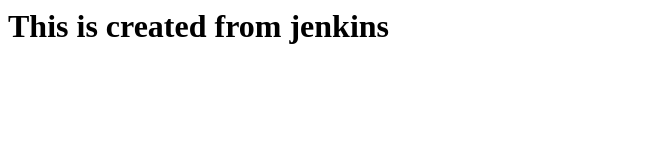
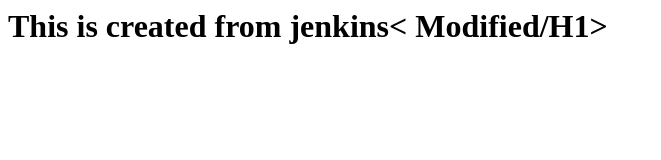
Before and after one commit to devopspr7/devopsb3httpd, a plain HTML site: page index.html in a window 1280 px wide. Shown: the whole page, without its empty margins (0-661 px from the left). Drawn offline with Linux system fonts and the light colour scheme.

Commit message:
Update index.html

```diff
--- a/index.html
+++ b/index.html
@@ -1 +1 @@
-<H1>This is created from jenkins</H1>
+<H1>This is created from jenkins< Modified/H1>
```
